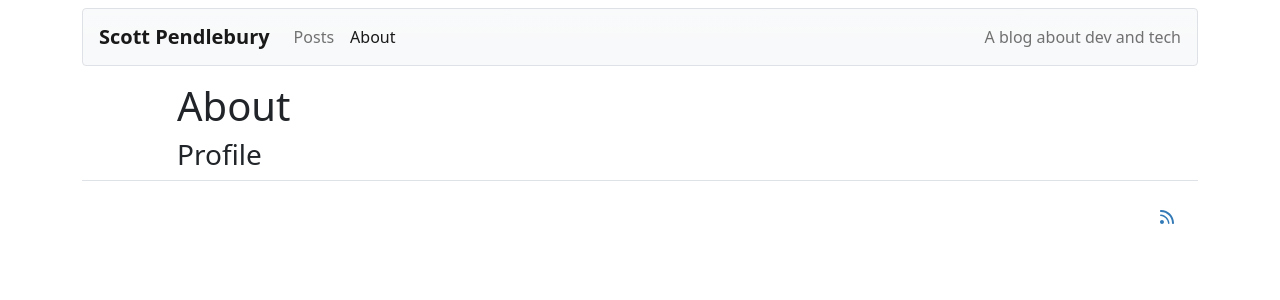
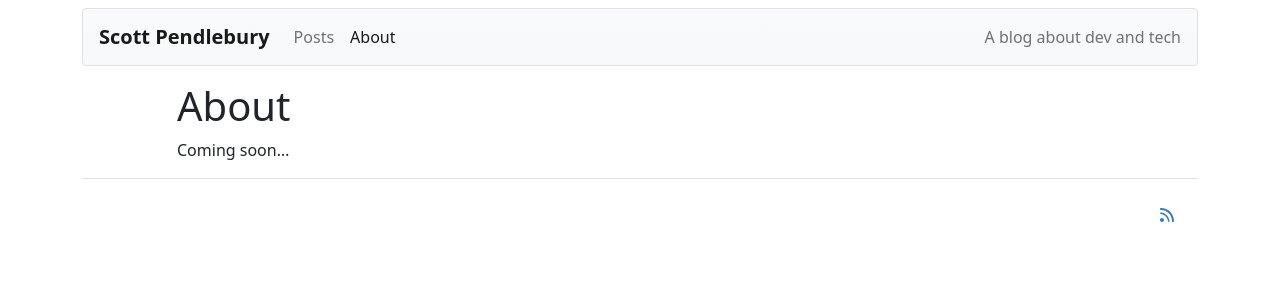
Before and after one commit to scottpendlebury/scottpendlebury.github.io, a Jekyll site: the page built from about.md, in a window 1280 px wide. Shown: the top 300 px of the page. Built offline with Jekyll 4.4.1, drawn with Linux system fonts in a browser that asks for light colours; cached includes are drawn as plain includes.

Commit message:
Coming soon

```diff
--- a/about.md
+++ b/about.md
@@ -3,4 +3,4 @@ title: About
 permalink: /about/
 ---
 
-### Profile
+Coming soon...
```
